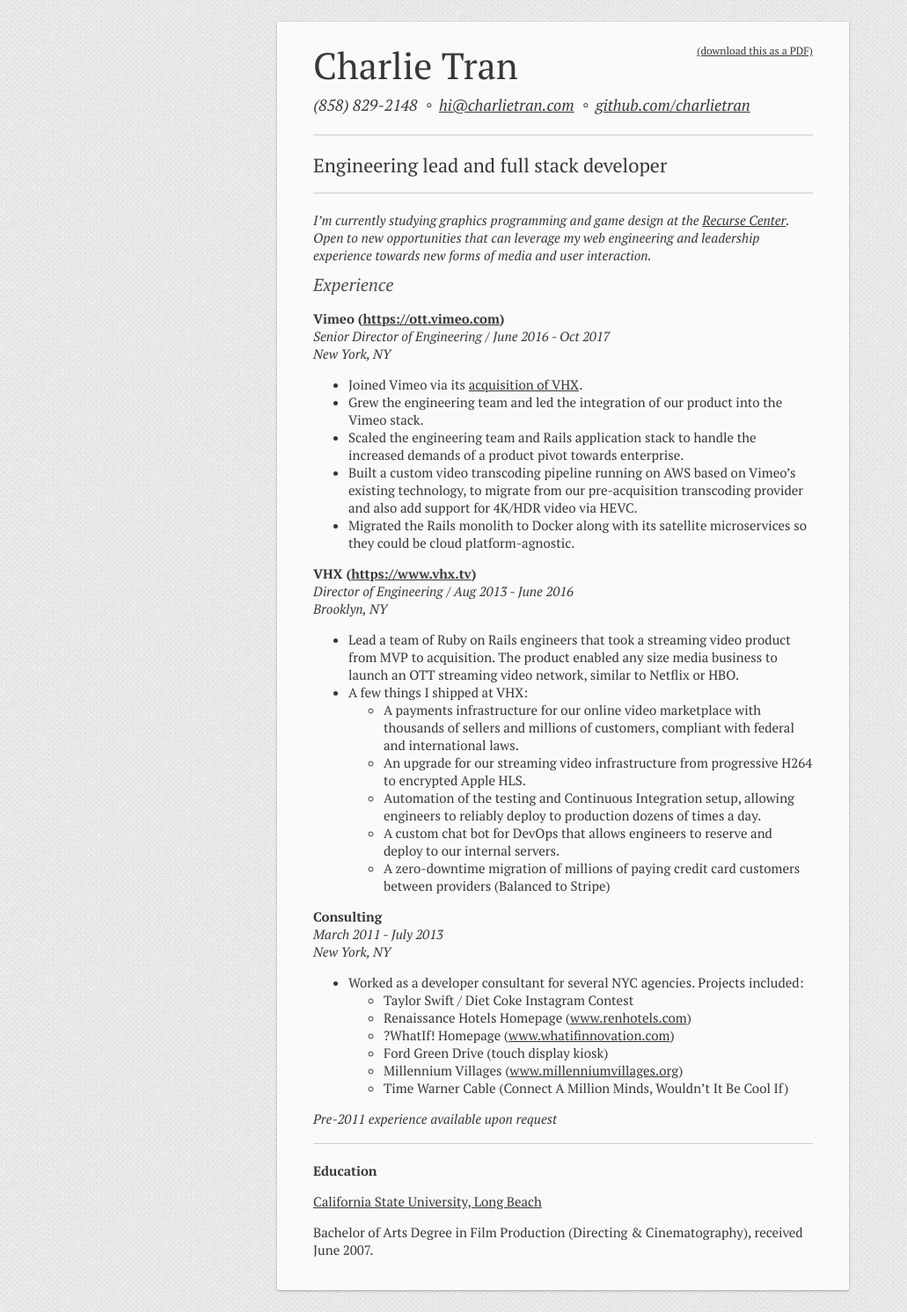
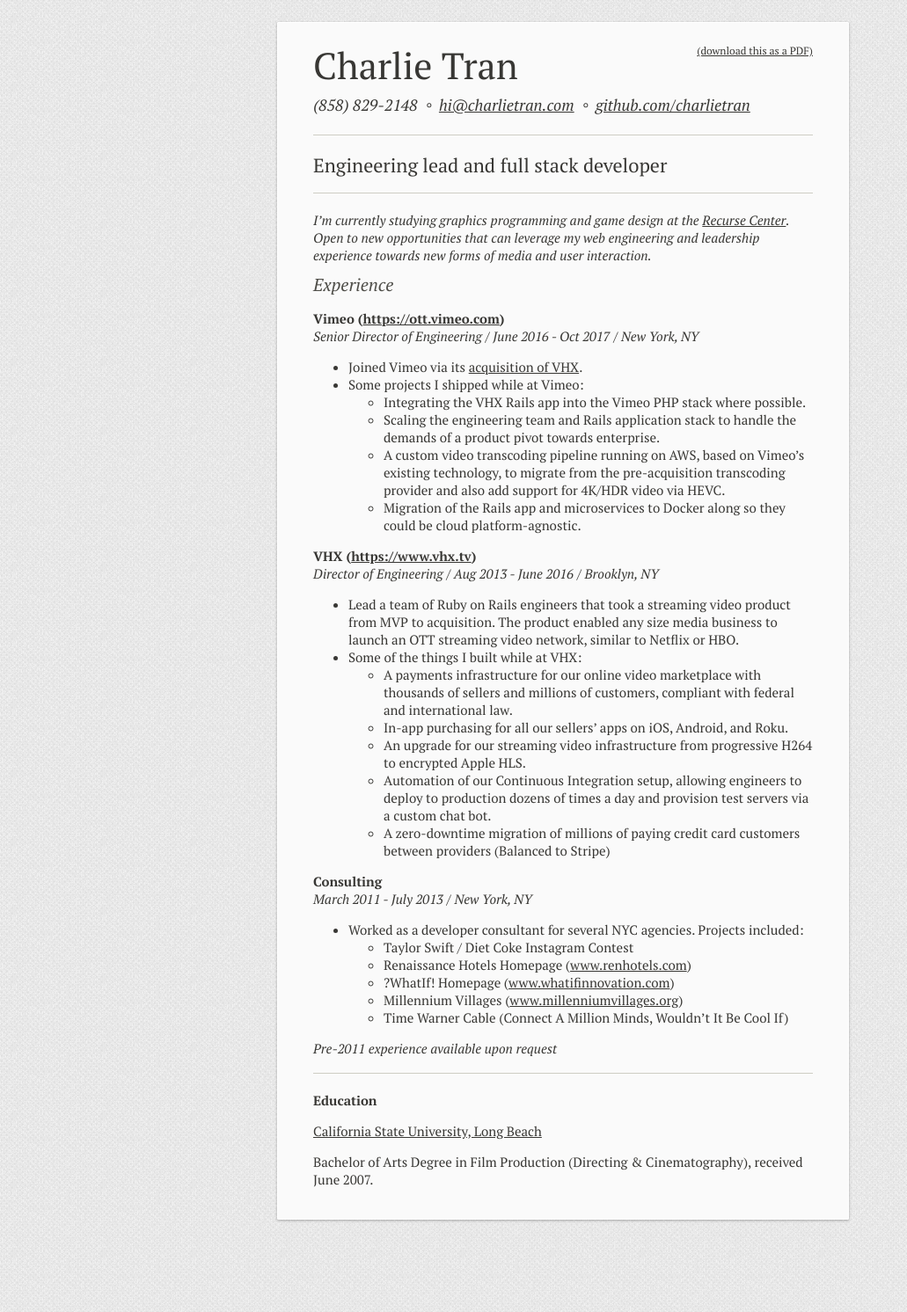
Before and after one commit to charlietran/charlietran.github.io, a Jekyll site: the page built from resume.md, in a window 1280 px wide. Shown: the whole page at 88% size, without its empty margins (0-1031 px from the left). Built offline with Jekyll 4.4.1, drawn with Linux system fonts in a browser that asks for light colours; after the commit the page ends 1412 px from its top, so only the background shows below that.

Commit message:
Resume tweak

```diff
--- a/assets/resume_style.scss
+++ b/assets/resume_style.scss
@@ -154,6 +154,11 @@
   font-size: 22px;
   line-height: 27px;
   min-height: 27px;
+  @media print {
+    font-size: 18px;
+    line-height: 20px;
+    min-height: 20px;
+  }
 }
 
 .section_heading {
--- a/resume.md
+++ b/resume.md
@@ -9,50 +9,47 @@
 
 <h2 class="section_heading">Experience</h2>
 **Vimeo ([https://ott.vimeo.com](https://ott.vimeo.com))**
-*Senior Director of Engineering / June 2016 - Oct 2017*
-*New York, NY*
+*Senior Director of Engineering / June 2016 - Oct 2017 / New York, NY*
 
 
 * Joined Vimeo via its [acquisition of VHX](https://www.theverge.com/2016/5/2/11554434/vimeo-acquires-vhx).
-* Grew the engineering team and led the integration of our product into the Vimeo stack.
-* Scaled the engineering team and Rails application stack to handle the
-  increased demands of a product pivot towards enterprise.
-* Built a custom video transcoding pipeline running on AWS based on Vimeo's
-  existing technology, to migrate from our pre-acquisition transcoding
-  provider and also add support for 4K/HDR video via HEVC.
-* Migrated the Rails monolith to Docker along with its satellite microservices
-  so they could be cloud platform-agnostic.
+* Some projects I shipped while at Vimeo:
+  * Integrating the VHX Rails app into the Vimeo PHP stack where possible.
+  * Scaling the engineering team and Rails application stack to handle the
+    demands of a product pivot towards enterprise.
+  * A custom video transcoding pipeline running on AWS, based on Vimeo's
+    existing technology, to migrate from the pre-acquisition transcoding
+    provider and also add support for 4K/HDR video via HEVC.
+  * Migration of the Rails app and microservices to Docker along so they could
+    be cloud platform-agnostic.
 
 **VHX ([https://www.vhx.tv](https://www.vhx.tv))**
-*Director of Engineering / Aug 2013 - June 2016*
-*Brooklyn, NY*
+*Director of Engineering / Aug 2013 - June 2016 / Brooklyn, NY*
 
 
 * Lead a team of Ruby on Rails engineers that took a streaming video product
   from MVP to acquisition. The product enabled any size media business to launch
   an OTT streaming video network, similar to Netflix or HBO.
-* A few things I shipped at VHX:
+* Some of the things I built while at VHX:
     * A payments infrastructure for our online video marketplace with thousands
       of sellers and millions of customers, compliant with federal and
-      international laws.
+      international law.
+    * In-app purchasing for all our sellers' apps on iOS, Android, and Roku.
     * An upgrade for our streaming video infrastructure from progressive H264 to
       encrypted Apple HLS.
-    * Automation of the testing and Continuous Integration setup, allowing
-      engineers to reliably deploy to production dozens of times a day.
-    * A custom chat bot for DevOps that allows engineers to reserve and deploy
-      to our internal servers.
+    * Automation of our Continuous Integration setup, allowing engineers to
+      deploy to production dozens of times a day and provision test servers via
+      a custom chat bot.
     * A zero-downtime migration of millions of paying credit card customers
       between providers (Balanced to Stripe)
 
 **Consulting**
-*March 2011 - July 2013*
-*New York, NY*
+*March 2011 - July 2013 / New York, NY*
 
 * Worked as a developer consultant for several NYC agencies. Projects included:
   * Taylor Swift / Diet Coke Instagram Contest
   * Renaissance Hotels Homepage ([www.renhotels.com](http://www.renhotels.com))
   * ?WhatIf! Homepage ([www.whatifinnovation.com](http://www.whatifinnovation.com))
-  * Ford Green Drive (touch display kiosk)
   * Millennium Villages ([www.millenniumvillages.org](http://www.millenniumvillages.org))
   * Time Warner Cable (Connect A Million Minds, Wouldn't It Be Cool If)
 
```
